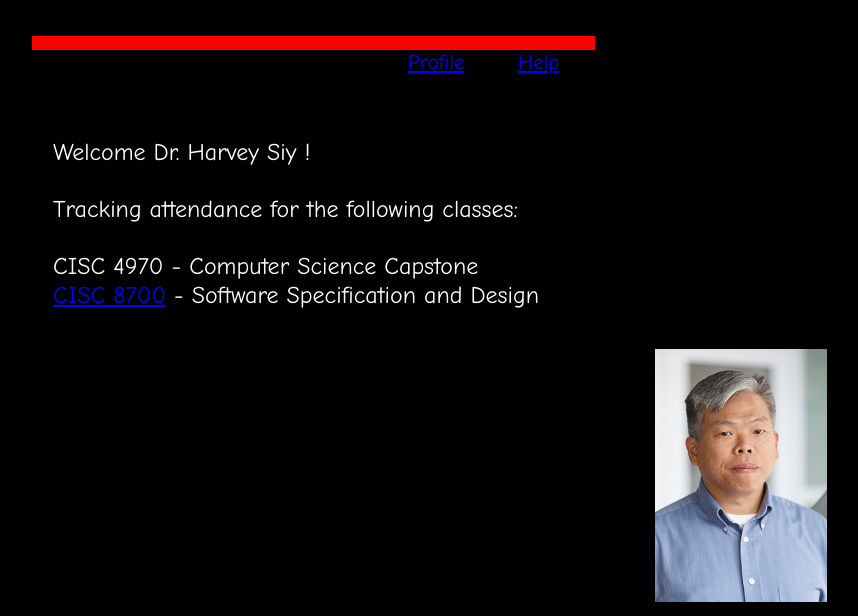
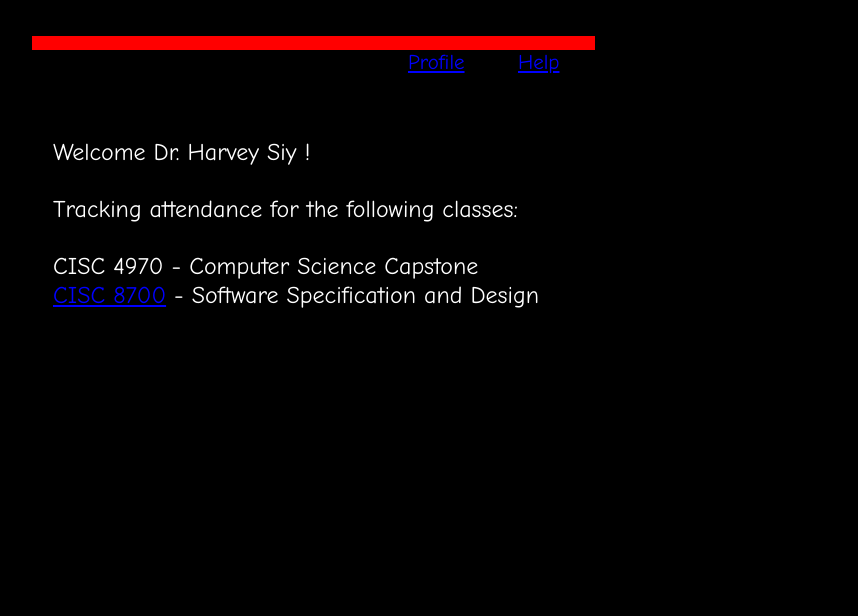
Before and after one commit to larrysingleton/CSCI8700-Part1, a plain HTML site: page adminPages/welcome.html in a window 1280 px wide. Shown: the part 184-800 px from the top of the page, without its empty margins (276-1134 px from the left). Drawn offline with Linux system fonts and the light colour scheme.

Commit message:
Remove image from welcome page

```diff
--- a/adminPages/welcome.html
+++ b/adminPages/welcome.html
@@ -44,10 +44,6 @@
 					8700</a> - Software Specification and Design
 			</span>
 		</div>
-		<div id="wb_Image2"
-			style="position: absolute; left: 776px; top: 533px; width: 172px; height: 253px; z-index: 6;">
-			<img src="images/Harvey Siy.jpg" id="Image2" alt="">
-		</div>
 		<div id="wb_Text3"
 			style="position: absolute; left: 529px; top: 234px; width: 75px; height: 29px; z-index: 7; text-align: left;">
 			<span
```
